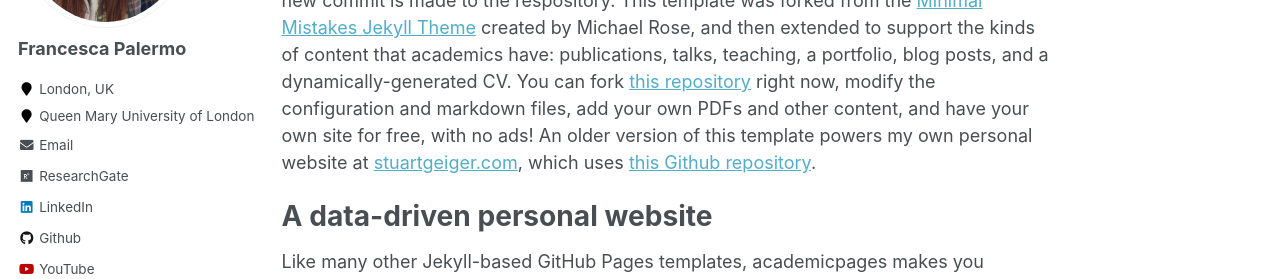
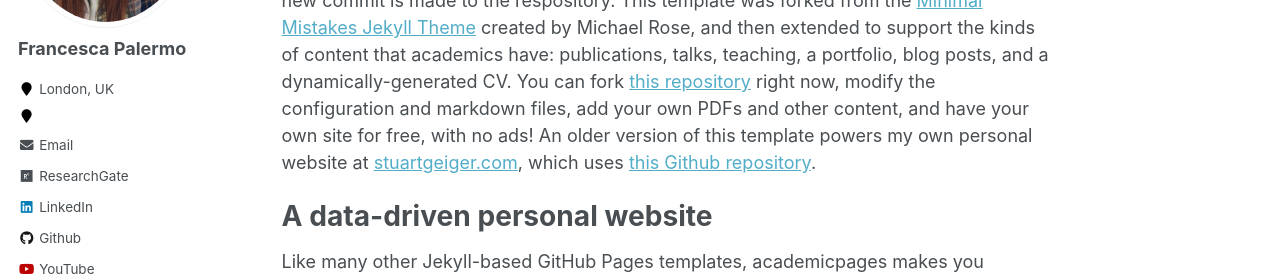
Before and after one commit to francescapalermo/francescapalermo.github.io, a Jekyll site: the page built from _pages/about.md, in a window 1280 px wide. Shown: the part 282-561 px from the top of the page. Built offline with Jekyll 4.4.1, drawn with Linux system fonts in a browser that asks for light colours.

Commit message:
Update _config.yml

```diff
--- a/_config.yml
+++ b/_config.yml
@@ -84,8 +84,7 @@ author:
   avatar           : "profile_fra_reduced.jpg" #"profile.png"
   bio              : ""
   location         : "London, UK"
-  employer         : "Queen Mary
-  University of London"
+  employer         : ""
   pubmed           :
   googlescholar    : "https://scholar.google.ch/citations?user=yB2o5DIAAAAJ&hl=en"
   email            : "f.palermo@qmul.ac.uk"
```
